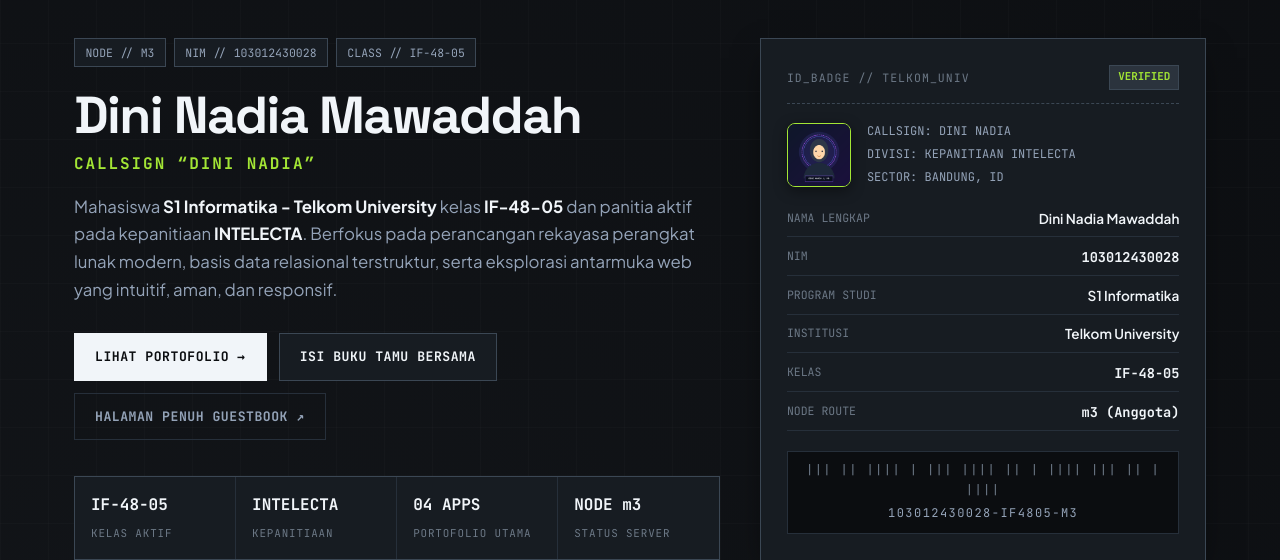
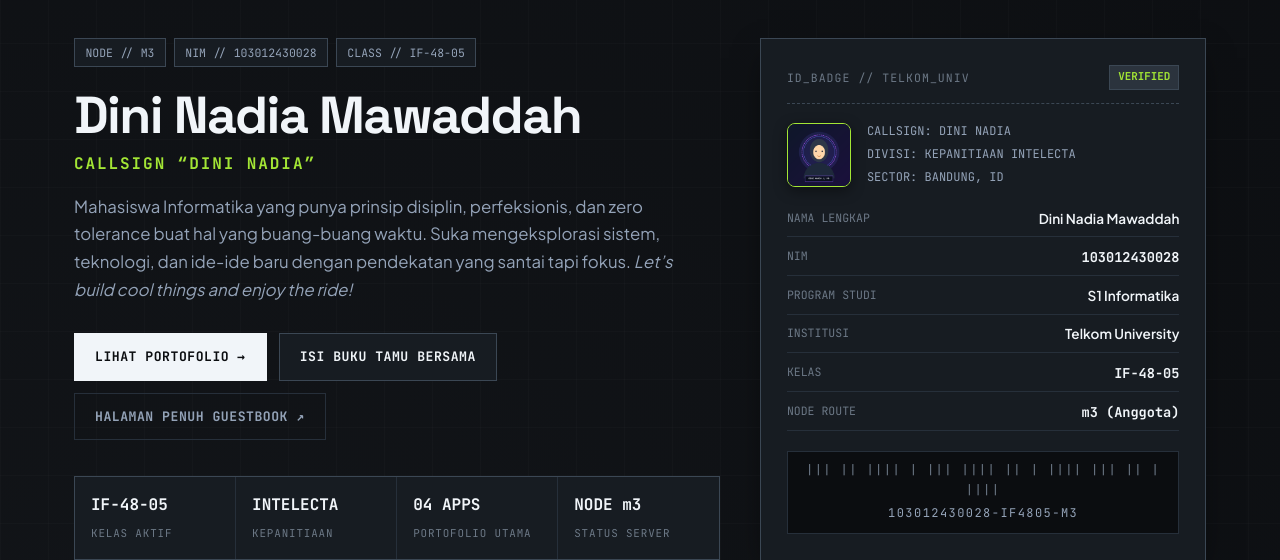
Before and after one commit to Buzzz16/guestbook-1, a PHP site: page / in a window 1280 px wide. Shown: the part 149-709 px from the top of the page. Run offline with PHP 8.4, Linux system fonts and the light colour scheme; data comes from the database, SQL or seed files in the repository.

Commit message:
chore: update hero description with personal bio

```diff
--- a/index.php
+++ b/index.php
@@ -185,7 +185,7 @@ $portfolios = [
                     </h1>
 
                     <p class="hero-lead">
-                        Mahasiswa <strong><?= htmlspecialchars(MEMBER_PRODI, ENT_QUOTES, 'UTF-8') ?></strong> kelas <strong><?= htmlspecialchars(MEMBER_KELAS, ENT_QUOTES, 'UTF-8') ?></strong> dan panitia aktif pada kepanitiaan <strong>INTELECTA</strong>. Berfokus pada perancangan rekayasa perangkat lunak modern, basis data relasional terstruktur, serta eksplorasi antarmuka web yang intuitif, aman, dan responsif.
+                        Mahasiswa Informatika yang punya prinsip disiplin, perfeksionis, dan zero tolerance buat hal yang buang-buang waktu. Suka mengeksplorasi sistem, teknologi, dan ide-ide baru dengan pendekatan yang santai tapi fokus. <em>Let’s build cool things and enjoy the ride!</em>
                     </p>
 
                     <div class="hero-cta-group">
```
Also changed, not shown: assets/img/avatar.svg.
